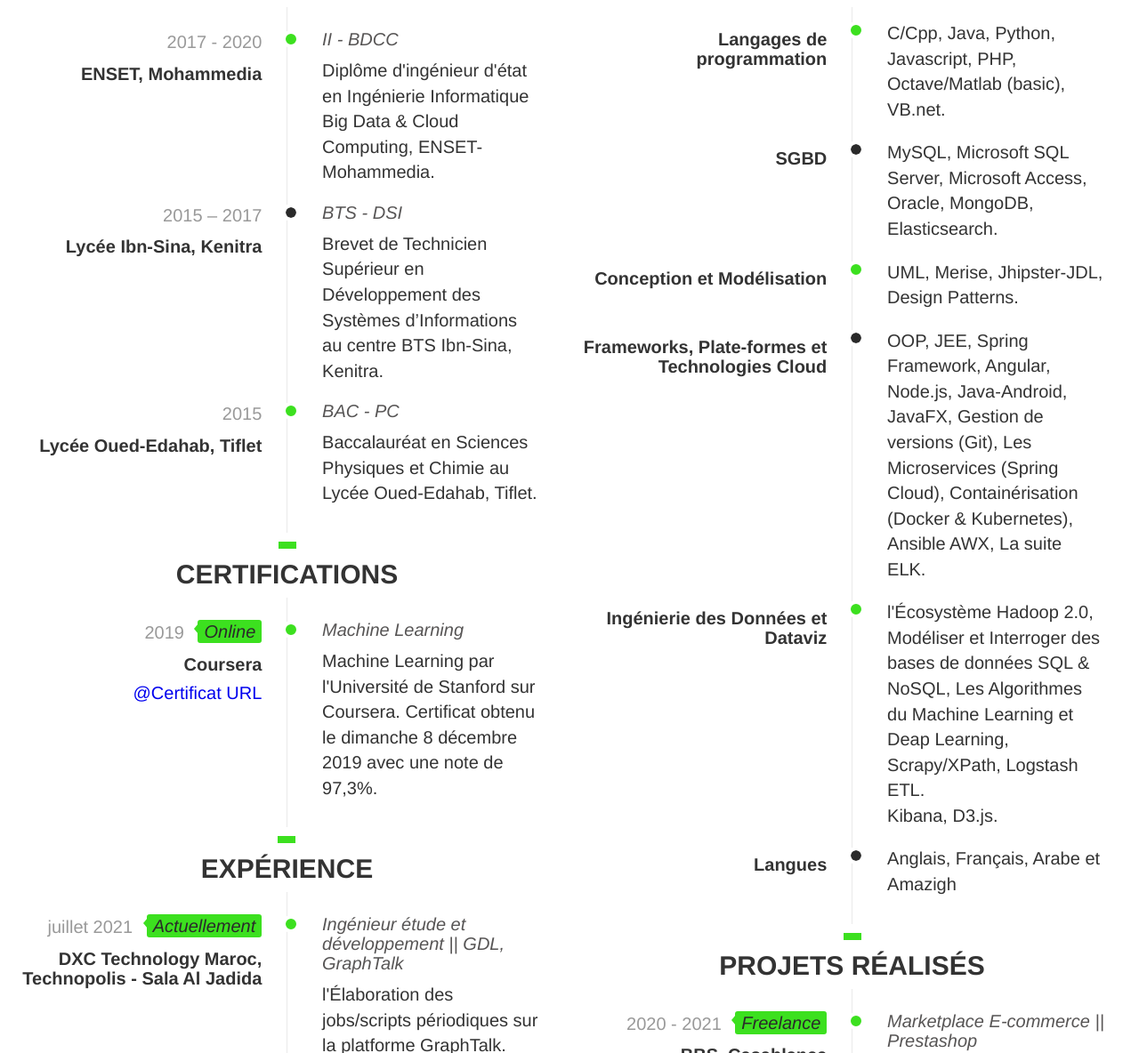
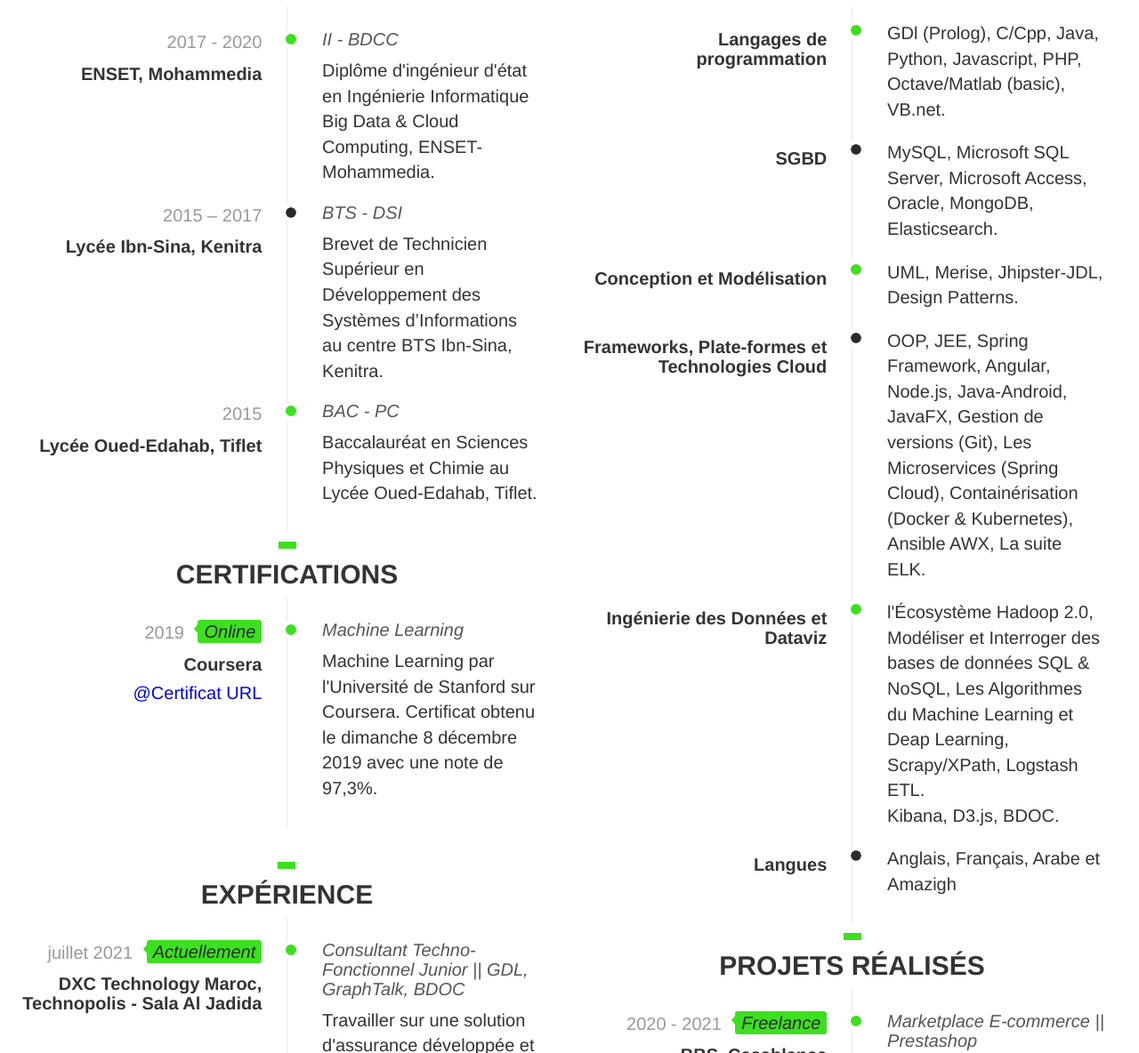
Before and after one commit to jaouadmed/resume, a plain HTML site: page index.html in a window 1280 px wide. Shown: the part 496-1680 px from the top of the page at 89% size. Drawn offline with Linux system fonts and the light colour scheme.

Commit message:
21/07/2023 edits

```diff
--- a/index.html
+++ b/index.html
@@ -168,7 +168,7 @@
                                                             <div class="name">
                                                                 <h5>Qui suis-je ?</h5>
                                                                 <p>
-                                                                    <p>Ingénieur étude et développement chez DXC Technology, passionné par le développement des solutions logicielles et le Machine Learning.
+                                                                    <p>Consultant Techno-Fonctionnel Junior chez DXC Technology Maroc, passionné par le développement des solutions logicielles et le Machine Learning.
                                                                         </br>J'ai hâte d'apprendre et d'offrir de superbes compétences analytiques et informatiques.
                                                                     </p>
                                                                 </p>
@@ -306,6 +306,7 @@
                                         </div>
                                     </div>
                                     <p></p>
+                                    </br>
                                     <!--End row-->
                                     <div class="block-content  pb-10">
                                         <!--Row-->
@@ -334,10 +335,10 @@
                                                                 </h4>
                                                             </div>
                                                             <div class="detail">
-                                                                <h5>Ingénieur étude et développement || GDL, GraphTalk</h5>
+                                                                <h5>Consultant Techno-Fonctionnel Junior || GDL, GraphTalk, BDOC</h5>
                                                                 <p>
                                                                     <p>
-                                                                        l'Élaboration des jobs/scripts périodiques sur la platforme GraphTalk.
+                                                                        Travailler sur une solution d'assurance développée et maintenue par DXC, spécifiquement dans l'extraction de données, le traitement des batch de données et la gestion de documents CRM avec des outils internes (Graphtalk, BDOC).
                                                                     </p>
                                                                 </p>
                                                             </div>
@@ -461,7 +462,7 @@
                                                             </h4>
                                                         </div>
                                                         <div class="detail">
-                                                            <p> C/Cpp, Java, Python, Javascript, PHP, Octave/Matlab (basic), VB.net.</p>
+                                                            <p> GDl (Prolog), C/Cpp, Java, Python, Javascript, PHP, Octave/Matlab (basic), VB.net.</p>
                                                         </div>
                                                     </div>
                                                     <div class="timeline-inner">
@@ -509,7 +510,7 @@
                                                         <div class="detail">
                                                             <p>
                                                                 <p>l'Écosystème Hadoop 2.0, Modéliser et Interroger des bases de données SQL & NoSQL, Les Algorithmes du Machine Learning et Deap Learning, Scrapy/XPath, Logstash ETL.
-                                                                    <br/>Kibana, D3.js.</p>
+                                                                    <br/>Kibana, D3.js, BDOC.</p>
                                                             </p>
                                                         </div>
                                                     </div>
```
